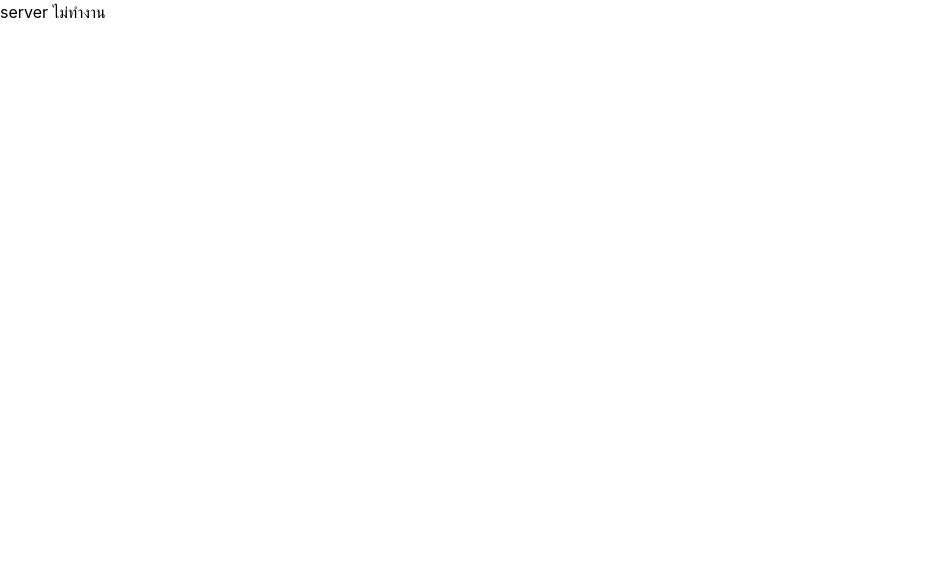
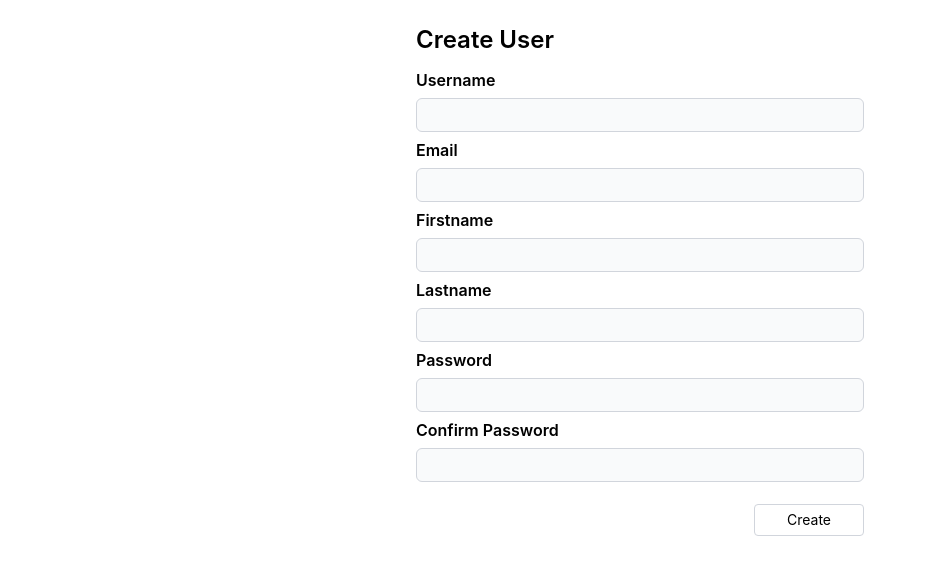
Before and after one commit to artkpt/alearning-project-microservice, a React (Vite) app in the folder web-client/: page /register in a window 1280 px wide. Before the commit this address led to /notes. Shown: the top 574 px of the page, without its empty margins (0-926 px from the left). Built offline with nearby package versions, Linux system fonts and the light colour scheme; no server answers.

Commit message:
add register and fix edit note on client

```diff
--- /dev/null
+++ b/web-client/src/features/auth/utils/mapToAuth.ts
@@ -0,0 +1,8 @@
+export function mapToAuth(authResponse: any){
+    return {
+        userId: authResponse.userId,
+        username: authResponse.username,
+        access_token: authResponse.access_token,
+        role: authResponse.role[0].authority
+    }
+}
--- a/web-client/src/features/note/utils/sanitization.ts
+++ b/web-client/src/features/note/utils/sanitization.ts
@@ -8,5 +8,6 @@ export function mapToNote(noteResponse: any){
         updatedAt: noteResponse.updatedAt,
         topics: noteResponse.topics,
         owner: noteResponse.owner,
+        content: noteResponse.content ?? ""
     }
 }
--- /dev/null
+++ b/web-client/src/features/user/RegisterForm.tsx
@@ -0,0 +1,135 @@
+import { Form, useActionData} from "react-router"
+import { Input } from "../../components/BaseComponents/Input"
+import { Button } from "../../components/BaseComponents/Button"
+import { useRef, useState, type ChangeEvent, type SyntheticEvent } from "react"
+
+
+const nonSpaceformat = /^\S+$/
+
+type Errors = {
+    errors: [
+        {
+            message: string,
+            rule: string,
+            field: string
+        }
+    ]
+}
+
+
+export function RegisterForm(){
+    const [username, setUsername] = useState("")
+    const [usernameErr, setUsernameErr ]= useState<string|undefined>(undefined)
+    const [password, setPassword] = useState("")
+    const [passwordErr, setPasswordErr ]= useState<string|undefined>(undefined)
+    const confirmPassRef= useRef<HTMLInputElement>(null)
+    const [confirmPassErr, setConfirmPassErr ]= useState<string|undefined>(undefined)
+    const error = useActionData() as Errors
+
+    function userOnChange(e: ChangeEvent<HTMLInputElement>){
+        const userInput = e.target.value
+        const validUsername = nonSpaceformat.test(userInput) || userInput === ""
+        validUsername
+            ? setUsernameErr(undefined)
+            : setUsernameErr("username must contain at least 1-50 charactors and not contain space")
+        setUsername(userInput)
+    }
+    function passOnChange(e: ChangeEvent<HTMLInputElement>){
+        const passInput = e.target.value
+        const validPass = nonSpaceformat.test(passInput) || passInput === ""
+        validPass
+            ? setPasswordErr(undefined)
+            : setPasswordErr("password must contain at least one charactor and not contain space")
+        setPassword(passInput)
+    }
+
+    function onSubmit(e: SyntheticEvent){
+        const confirmPassEle = confirmPassRef.current
+        const confirmPass = confirmPassEle?.value
+        const notvalidConfirmPass = password !== confirmPass
+
+        const isUsernameEmpty = username === ""
+
+        const isPasswordEmpty = password === ""
+
+        if(notvalidConfirmPass || isUsernameEmpty || isPasswordEmpty){
+            e.preventDefault()
+            if(notvalidConfirmPass && confirmPassEle){
+                confirmPassEle.value = ""
+                setConfirmPassErr("password doesn't match")
+            }
+            if(isUsernameEmpty){
+                setUsernameErr("username must contain at least one charactor and not contain space")
+            }
+            if(isPasswordEmpty){
+                setPasswordErr("password must contain at least one charactor and not contain space")
+            }
+        }
+
+    }
+
+    return (
+    <>
+    <div className="m-6 pb-50 flex justify-center">
+        <div className="w-full max-w-md">
+            <h2 className="text-2xl font-semibold mb-3">Create User</h2>
+
+            <Form className="flex flex-col gap-1.5" method="POST" onSubmit={onSubmit}>
+                <label className="font-semibold">Username</label>
+                <Input
+                    type="text"
+                    name="username"
+                    value={username}
+                    onChange={userOnChange}
+                />
+                {usernameErr && <span className="text-red-500">{usernameErr}</span>}
+                {error && error.errors.map( (e, index) => <span key={index} className="text-red-500">{e.message}</span>)}
+                <label className="font-semibold">Email</label>
+                <Input
+                    type="text"
+                    name="email"
+                />
+                <label className="font-semibold">Firstname</label>
+                <Input
+                    type="text"
+                    name="firstname"
+                />
+                <label className="font-semibold">Lastname</label>
+                <Input
+                    type="text"
+                    name="lastname"
+                />
+
+                <input
+                    type="hidden"
+                    name="role"
+                    value="user"
+                    className="cursor-pointer hidden"
+                />
+
+
+                <label className="font-semibold">Password</label>
+                <Input
+                    type="password"
+                    name="password"
+                    value={password}
+                    onChange={passOnChange}
+                />
+                {passwordErr && <span className="text-red-500">{passwordErr}</span>}
+                <label className="font-semibold">Confirm Password</label>
+                <Input
+                    type="password"
+                    name="confirm_password"
+                    ref={confirmPassRef}
+                />
+                {confirmPassErr && <span className="text-red-500">{confirmPassErr}</span>}
+                <div className="mt-4 flex justify-end">
+                    <Button type="submit" className="w-full sm:w-auto px-8">
+                        Create
+                    </Button>
+                </div>
+            </Form>
+        </div>
+    </div>
+    </>)
+}
--- a/web-client/src/features/user/createUser.ts
+++ b/web-client/src/features/user/createUser.ts
@@ -1,12 +1,14 @@
 import { fetchPost } from "../../utils/fetchUtils"
+import { removeEmptyFields } from "../../utils/formUtils"
 import { useAuth } from "../auth/stores/authStore"
 
 
 export const createUser = async(
         payload: Record<string, string | number | any[] >,
 ) => {
+        const body = removeEmptyFields(payload)
         const token = useAuth.getState().auth?.access_token
-        const response = await fetchPost(import.meta.env.VITE_USER_API, payload, {token})
+        const response = await fetchPost(import.meta.env.VITE_USER_API, body, {token})
         if(!response.ok){ throw new Error(response.status.toString(), {cause:await response.json()})}
         const user = await response.json()
         return user
--- a/web-client/src/routes/login/loginAction.ts
+++ b/web-client/src/routes/login/loginAction.ts
@@ -3,6 +3,7 @@ import { redirect } from "react-router";
 import { authen } from "../../features/auth/api/authen";
 import { useAuth } from "../../features/auth/stores/authStore";
 import { logout } from "../../features/auth/api/logout";
+import {mapToAuth} from "../../features/auth/utils/mapToAuth.ts";
 
 
 export const loginAction = async({ request }:ActionFunctionArgs)=>{
@@ -14,7 +15,7 @@ export const loginAction = async({ request }:ActionFunctionArgs)=>{
 
     try{
         const response = await authen(payload)
-        useAuth.getState().login(response)
+        useAuth.getState().login(mapToAuth(response))
         return redirect('/')
     } catch(e){
         return redirect('/login')
--- a/web-client/src/routes/login/pages/LoginPage.tsx
+++ b/web-client/src/routes/login/pages/LoginPage.tsx
@@ -1,4 +1,4 @@
-import { Form } from "react-router";
+import { Form, Link } from "react-router";
 
 
 export function LoginPage(){
@@ -46,7 +46,9 @@ export function LoginPage(){
                         Sign In
                     </button>
                 </Form>
+                <Link to={"/register"}>register</Link>
             </div>
+
         </div>
     )
 }
--- a/web-client/src/routes/notes/loaderAction.ts
+++ b/web-client/src/routes/notes/loaderAction.ts
@@ -25,6 +25,7 @@ export const noteAction = async({request,params}:ActionFunctionArgs)=>{
     if(request.method === 'PUT' ){
         const noteId = params.id
         const payload = await request.json()
+        console.log(payload)
         try{
             await fetchPut(`${import.meta.env.VITE_NOTE_API}/${noteId}`, payload, {token})
             return redirect(`/notes/${noteId}`)
@@ -55,6 +56,7 @@ export const deleteNoteFetcher = async({params}:ActionFunctionArgs)=>{
 export const createNoteAction = async ({ request }: ActionFunctionArgs) => {
     try{
         const payload = await request.json()
+        console.log(payload)
         await createNote(payload)
         return redirect("/notes")
     }catch(e){
--- /dev/null
+++ b/web-client/src/routes/register/RegisterPage.tsx
@@ -0,0 +1,5 @@
+import { RegisterForm } from "../../features/user/RegisterForm";
+
+export function RegisterPage(){
+    return <RegisterForm></RegisterForm>
+}
--- a/web-client/src/routes/router.tsx
+++ b/web-client/src/routes/router.tsx
@@ -10,6 +10,7 @@ import { requireAuth } from "../features/auth/api/requireAuth";
 import { UserFormPage } from "./users/UserFormPage";
 import { createUserAction, createUserLoader } from "./users/loaderAction";
 import { fetchGet } from "../utils/fetchUtils";
+import { RegisterPage } from "./register/RegisterPage";
 
 export const router = createBrowserRouter([
   {
@@ -59,6 +60,11 @@ export const router = createBrowserRouter([
     ]
   },
   {
+    path: '/register',
+    Component: RegisterPage,
+    action: createUserAction
+  },
+  {
     path: '/login',
     Component: LoginPage,
     action: loginAction
--- /dev/null
+++ b/web-client/src/utils/formUtils.ts
@@ -0,0 +1,17 @@
+/**
+ * ฟังก์ชันสำหรับตัด Field ที่ไม่มีข้อมูลก่อนส่ง API
+ */
+export function removeEmptyFields<T extends Record<string, any>>(
+  payload: T
+): Partial<T> {
+  return Object.keys(payload).reduce((acc, key) => {
+    const value = payload[key];
+
+    // เงื่อนไข: กรอง String ว่าง, null และ undefined ออก
+    if (value !== "" && value !== null && value !== undefined) {
+      acc[key as keyof T] = value;
+    }
+
+    return acc;
+  }, {} as Partial<T>);
+}
```
Also changed, not shown: 1 other file (tests, documents, lock files or other folders).
